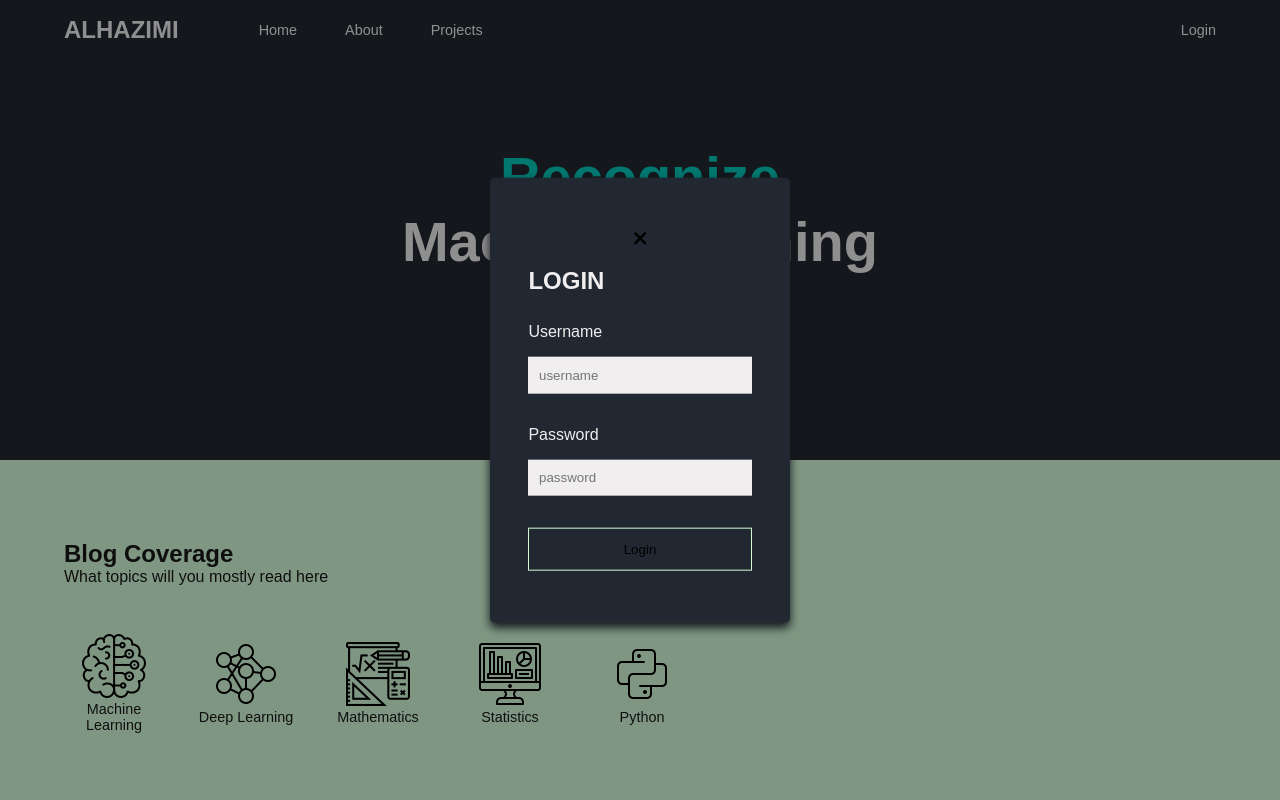
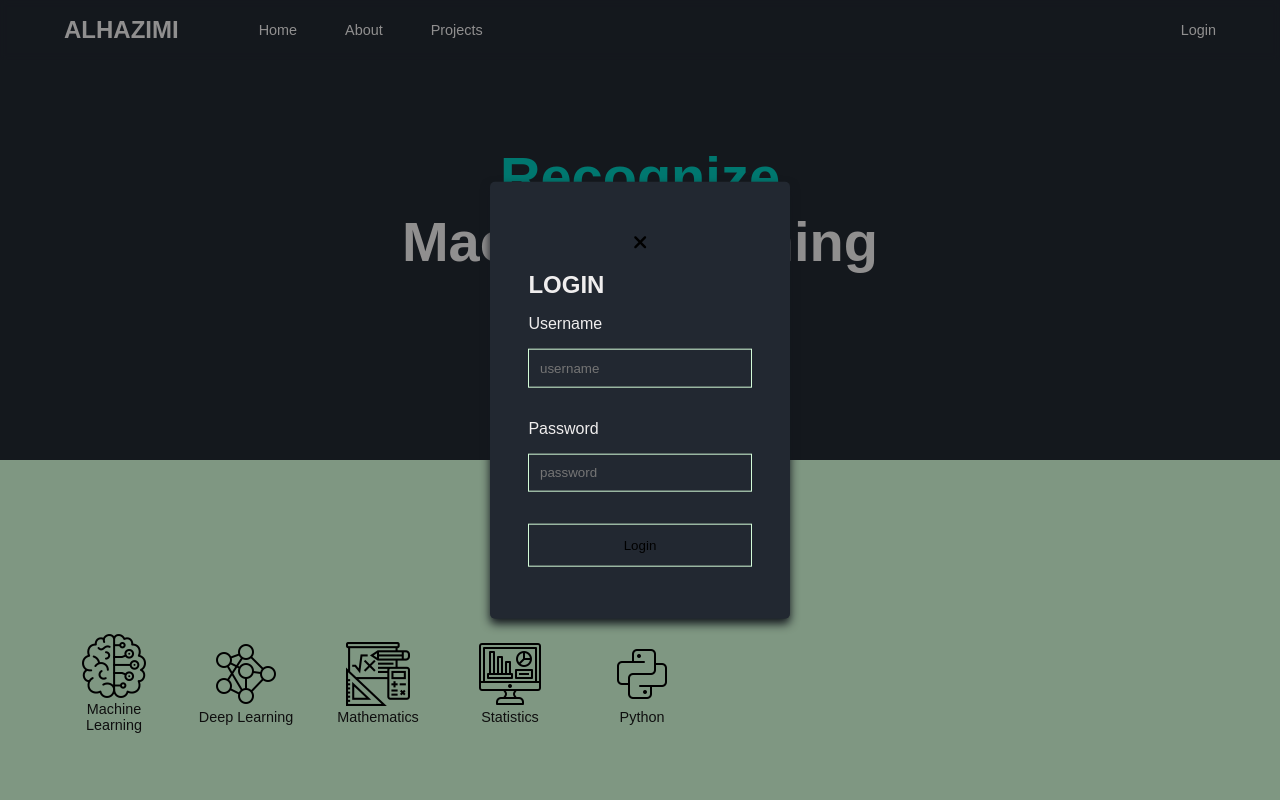
Before and after one commit to rakkaalhazimi/Vue-Blogspot, a Vue app: page / in a window 1280 px wide. Both pictures are taken after a click on the button "Login". Shown: the top 800 px of the page. Built offline with nearby package versions, Linux system fonts and the light colour scheme.

Commit message:
add: subtitle and desc style

```diff
--- a/src/components/AdminLogin.vue
+++ b/src/components/AdminLogin.vue
@@ -5,7 +5,7 @@
       <i class="fa-solid fa-xmark"></i>
     </button>
 
-    <h2 class="title">LOGIN</h2>
+    <h2 class="subtitle">LOGIN</h2>
 
     <div class="form-item">
       <label for="admin-username">Username</label>
--- a/src/components/BlogBrowser.vue
+++ b/src/components/BlogBrowser.vue
@@ -2,8 +2,8 @@
   <div id="blog-browse" class="content-pad text-dark">
 
     <!-- Title and subtitle -->
-    <h2 class="text-left">Browse My Posts</h2>
-    <p class="text-left">Start from here</p>
+    <h2 class="subtitle">Browse My Posts</h2>
+    <p class="desc">Start from here</p>
 
     <SearchBar />
     <BlogCardContainer />
--- a/src/scss/_component.scss
+++ b/src/scss/_component.scss
@@ -77,18 +77,29 @@
 .input-text {
     padding: .8em;
     width: 100%;
-    background-color: $text-dark;
-    color: $text-light;
+    background: transparent;
+    color: $text-dark;
+    border: 1px solid $complement;
 }
 
 
 // Typography
 .title {
-    margin-bottom: .5em;
+    font-size: 2rem;
+    margin-bottom: .5rem;
 }
 
-.text-left {
+.subtitle {
+    font-size: 1.5rem;
+    font-weight: bold;
     text-align: left;
+}
+
+.desc {
+    font-size: 1rem;
+    font-weight: normal;
+    text-align: left;
+    margin-bottom: 2rem;
 }
 
 .small-text {
```
